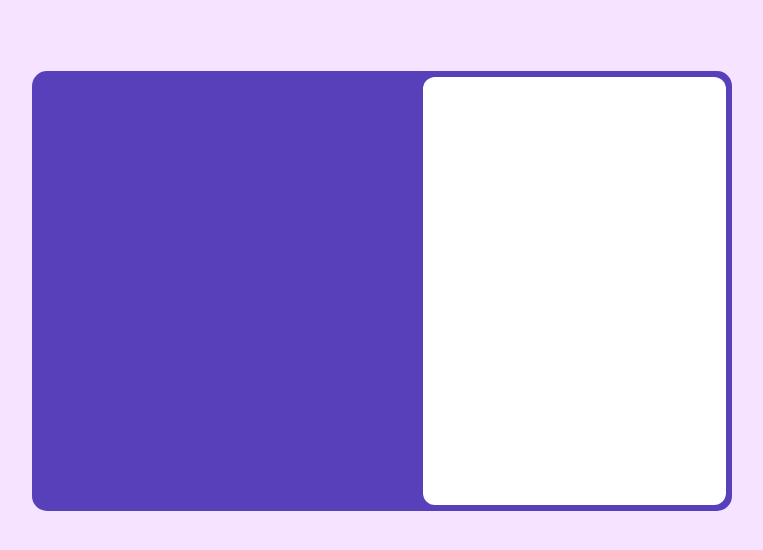
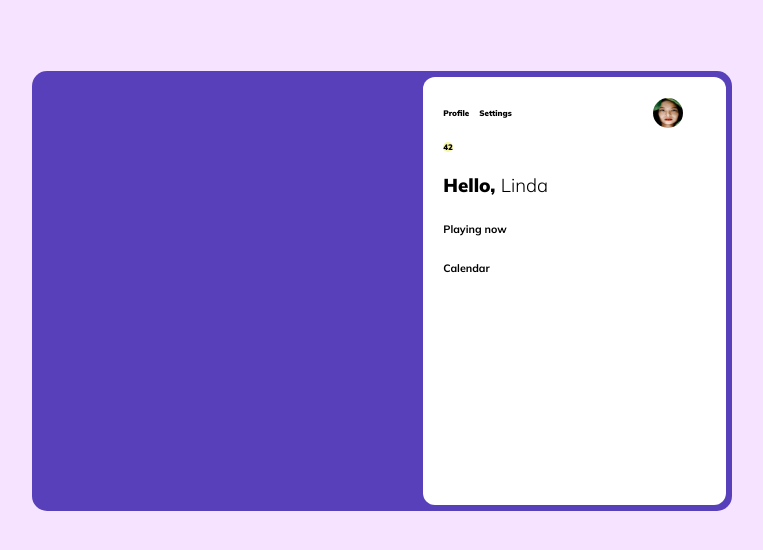
Before and after one commit to PlatziMaster/challenge-CSS-15, a plain HTML site: page index.html in a window 1280 px wide. Shown: the whole page, without its empty margins (258-1021 px from the left). Drawn offline with Linux system fonts and the light colour scheme.

Commit message:
White-board init

```diff
--- a/index.html
+++ b/index.html
@@ -11,7 +11,23 @@
       <header>
         <nav></nav>
       </header>
-      <section class="white__container"></section>
+      <section class="white__container">
+        <div class="white-body">
+          <nav>
+            <ul>
+              <li><h6>Profile</h6></li>
+              <li><h6>Settings</h6></li>
+            </ul>
+            <img src="./assets/avatar.png" alt="Profile img" />
+          </nav>
+          <span>42</span>
+          <h3><strong>Hello, </strong>Linda</h3>
+          <h6>Playing now</h6>
+          <div class="white__board--footer">
+            <h6>Calendar</h6>
+          </div>
+        </div>
+      </section>
     </div>
   </body>
 </html>
--- a/styles/sass/_globals.scss
+++ b/styles/sass/_globals.scss
@@ -1,7 +1,14 @@
-body {
+@import url("https://fonts.googleapis.com/css2?family=Mulish:wght@300;400;500;700;900&display=swap");
+
+* {
   top: 0;
   left: 0;
   right: 0;
+  bottom: 0;
+  font-family: "Mulish", sans-serif;
+}
+
+body {
   background-color: $body-bg;
   position: fixed;
 }
--- a/styles/sass/_whiteBoard.scss
+++ b/styles/sass/_whiteBoard.scss
@@ -5,4 +5,49 @@
   margin: auto;
   background-color: $secondary-color;
   border-radius: 12px;
+  nav {
+    margin-top: 15px;
+    display: grid;
+    grid-template-columns: 8fr 2fr;
+    align-items: center;
+    justify-content: start;
+    ul {
+      padding: 0;
+    }
+    li {
+      list-style-type: none;
+      float: left;
+      padding-right: 10px;
+      h6 {
+        font-size: 8px;
+        font-weight: 900;
+        margin: 0;
+      }
+    }
+    img {
+      grid-column: 2;
+      height: 30px;
+      width: 30px;
+      border-radius: 50%;
+    }
+  }
 }
+
+.white-body {
+  margin: 15px 20px;
+  span {
+    height: 25px;
+    width: 25px;
+    font-size: 8px;
+    font-weight: 900;
+    border-radius: 50%;
+    background: #f8f7a9;
+  }
+}
+
+h3 {
+  font-weight: 300;
+  strong {
+    font-weight: 900;
+  }
+}
```
Also changed, not shown: assets/avatar.png (added), styles/css/index.css, 1 other file.
